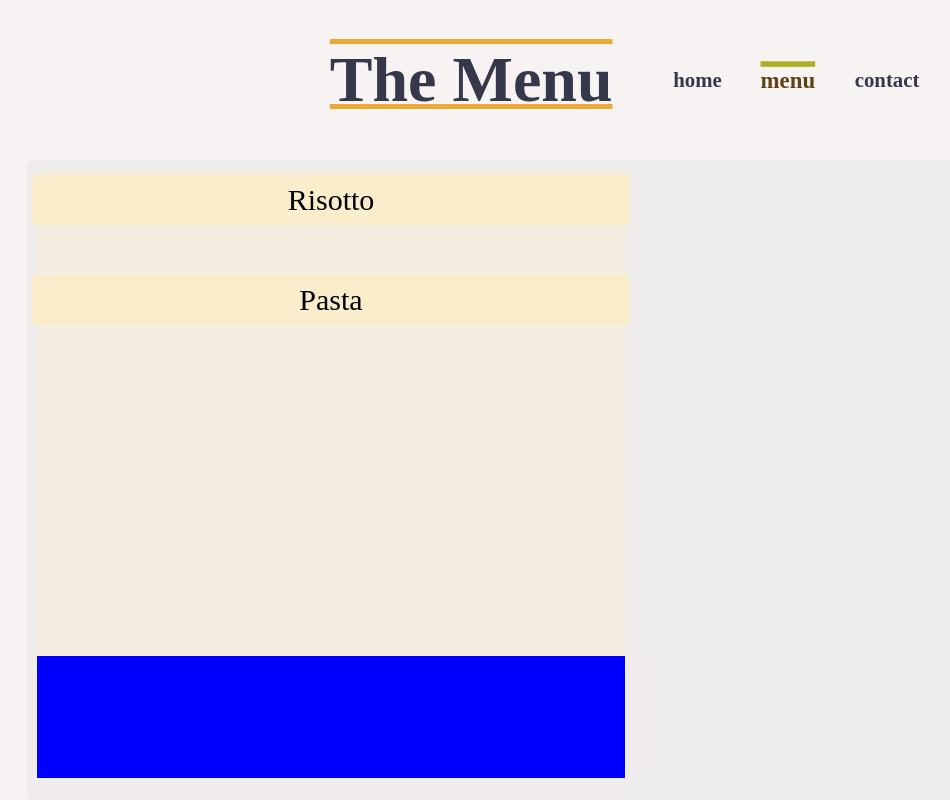
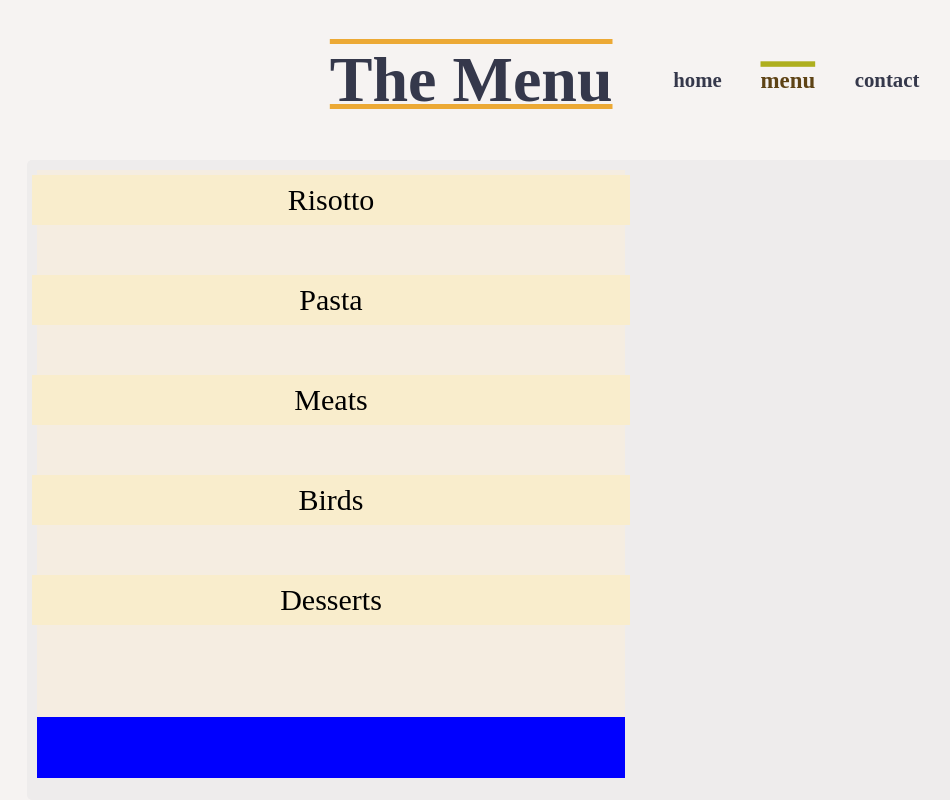
Before and after one commit to AV-MMI/the_menu, a website built with webpack: page src/index.html in a window 1280 px wide. Shown: the whole page, without its empty margins (5-955 px from the left). Built offline with nearby package versions, Linux system fonts and the light colour scheme.

Commit message:
add all dishes. work in the space between dishes

```diff
--- a/src/scripts/menu.js
+++ b/src/scripts/menu.js
@@ -12,7 +12,7 @@ const risottoWrapper = utilities.createEl('div', ['type-wrapper', 'v-center-flex
 const risottoOpt = utilities.createEl('div', ['type-title', 'center-h-flex'], false, 'risotto-opt');
 const risottoFold = utilities.createEl('div', ['type-fold', 'center-v-flex'], false, 'risotto-fold');
 
-const spanRisotto = utilities.createEl('span', [], 'Risotto', 'span-risotto');
+const spanRisotto = utilities.createEl('span', ['title-text'], 'Risotto', 'risotto-span');
 
 risottoOpt.appendChild(spanRisotto);
 
@@ -34,20 +34,88 @@ const pastaWrapper = utilities.createEl('div', ['type-wrapper', 'v-center-flex']
 const pastaOpt = utilities.createEl('div', ['type-title', 'center-h-flex'], false, 'pasta-opt');
 const pastaFold = utilities.createEl('div', ['type-fold', 'center-v-flex'], false, 'pasta-fold');
 
-const spanPasta = utilities.createEl('span', [], 'Pasta', 'span-pasta');
+const spanPasta = utilities.createEl('span', ['title-text'], 'Pasta', 'pasta-span');
 
 pastaOpt.appendChild(spanPasta);
 
+/*pastaFold Content*/
+const pDishOne = utilities.createEl('span', ['dish-type'], 'Spaghetti Carbonara');
+const pDishTwo = utilities.createEl('span', ['dish-type'], 'Fettuccine Alfredo:');
+const pDishThree = utilities.createEl('span', ['dish-type'], 'Lasagna');
+
+pastaFold.appendChild(pDishOne);
+pastaFold.appendChild(pDishTwo);
+pastaFold.appendChild(pDishThree);
+
 pastaWrapper.appendChild(pastaOpt);
+pastaWrapper.appendChild(pastaFold);
 // PASTA
 
 // MEATS
+const meatsWrapper = utilities.createEl('div', ['type-wrapper', 'v-center-flex'], false, 'meats-wrapper');
+const meatsOpt = utilities.createEl('div', ['type-title', 'center-h-flex'], false, 'meats-opt');
+const meatsFold = utilities.createEl('div', ['type-fold', 'center-v-flex'], false, 'meats-fold');
+
+const spanMeats = utilities.createEl('span', ['title-text'], 'Meats', 'meats-span');
+
+meatsOpt.appendChild(spanMeats);
+
+/*meatsFold Content*/
+const mDishOne = utilities.createEl('span', ['dish-type'], 'Beef Bourguignon');
+const mDishTwo = utilities.createEl('span', ['dish-type'], 'Pork Chops with Applesauce');
+const mDishThree = utilities.createEl('span', ['dish-type'], 'Steak');
+
+meatsFold.appendChild(mDishOne);
+meatsFold.appendChild(mDishTwo);
+meatsFold.appendChild(mDishThree);
+
+meatsWrapper.appendChild(meatsOpt);
+meatsWrapper.appendChild(meatsFold);
 // MEATS
 
 // BIRDS
-// BIRDS
+const birdsWrapper = utilities.createEl('div', ['type-wrapper', 'v-center-flex'], false, 'birds-wrapper');
+const birdsOpt = utilities.createEl('div', ['type-title', 'center-h-flex'], false, 'birds-opt');
+const birdsFold = utilities.createEl('div', ['type-fold', 'center-v-flex'], false, 'birds-fold');
+
+const spanBirds = utilities.createEl('span', ['title-text'], 'Birds', 'birds-span');
+
+birdsOpt.appendChild(spanBirds);
+
+/*birdsFold Content*/
+const bDishOne = utilities.createEl('span', ['dish-type'], 'Roast chicken');
+const bDishTwo = utilities.createEl('span', ['dish-type'], 'Duck confit');
+const bDishThree = utilities.createEl('span', ['dish-type'], 'Quail a la royale');
+
+birdsFold.appendChild(bDishOne);
+birdsFold.appendChild(bDishTwo);
+birdsFold.appendChild(bDishThree);
+
+birdsWrapper.appendChild(birdsOpt);
+birdsWrapper.appendChild(birdsFold);
+// Birds
 
 // DESSERTS
+const dessertsWrapper = utilities.createEl('div', ['type-wrapper', 'v-center-flex'], false, 'desserts-wrapper');
+const dessertsOpt = utilities.createEl('div', ['type-title', 'center-h-flex'], false, 'desserts-opt');
+const dessertsFold = utilities.createEl('div', ['type-fold', 'center-v-flex'], false, 'desserts-fold');
+
+const spanDesserts = utilities.createEl('span', ['title-text'], 'Desserts', 'desserts-span');
+
+dessertsOpt.appendChild(spanDesserts);
+
+/*dessertsFold Content*/
+const dDishOne = utilities.createEl('span', ['dish-type'], 'Tiramisu');
+const dDishTwo = utilities.createEl('span', ['dish-type'], 'Chocolate lava cake');
+const dDishThree = utilities.createEl('span', ['dish-type'], 'Apple pie');
+
+dessertsFold.appendChild(dDishOne);
+dessertsFold.appendChild(dDishTwo);
+dessertsFold.appendChild(dDishThree);
+
+
+dessertsWrapper.appendChild(dessertsOpt);
+dessertsWrapper.appendChild(dessertsFold)
 // DESSERTS
 
 
@@ -57,9 +125,11 @@ const typesOfDishes = dishesCont.children;
 	// todo: use a loop for it.
 dishesCont.appendChild(risottoWrapper);
 dishesCont.appendChild(pastaWrapper);
+dishesCont.appendChild(meatsWrapper);
+dishesCont.appendChild(birdsWrapper);
+dishesCont.appendChild(dessertsWrapper);
 
 // adding eventListener to all type of dishes opt.
-
 for(let i = 0; i <= typesOfDishes.length; i++){
 	let opt = typesOfDishes[i];
 	if(opt){
@@ -75,22 +145,24 @@ function typeDishHandler(e){
 	let wrapper;
 	let titleOpt;
 
-	if(e.target.id == 'h2-risotto'){
+	if(e.target.classList.contains('title-text')){
 		wrapper = e.target.parentElement.parentElement;
 		titleOpt = e.target.parentElement.parentElement.children[0];
 		foldCont = wrapper.children[1];
 
 		titleOpt.classList.toggle('type-selected');
 		foldCont.classList.toggle('type-unfold');
+		console.log('MAD');
 	}
 
-	if(e.target.id == 'risotto-opt'){
+	if(e.target.classList.contains('type-title')){
 		wrapper = e.target.parentElement;
 		titleOpt = e.target.parentElement.children[0];
 		foldCont = wrapper.children[1];
 
 		titleOpt.classList.toggle('type-selected');
 		foldCont.classList.toggle('type-unfold');
+		console.log('WORLD');
 	}
 }
 
--- a/src/styles/menu.css
+++ b/src/styles/menu.css
@@ -1,13 +1,13 @@
 .dishes-cont {
 	background-color: #F5EDE1;
 	width: 100%;
-	height: 80%;
+	height: 90%;
 }
 
 .ingredients-cont {
 	background-color: blue;
 	width: 100%;
-	height: 20%;
+	height: 10%;
 }
 
 .type-wrapper {
```
